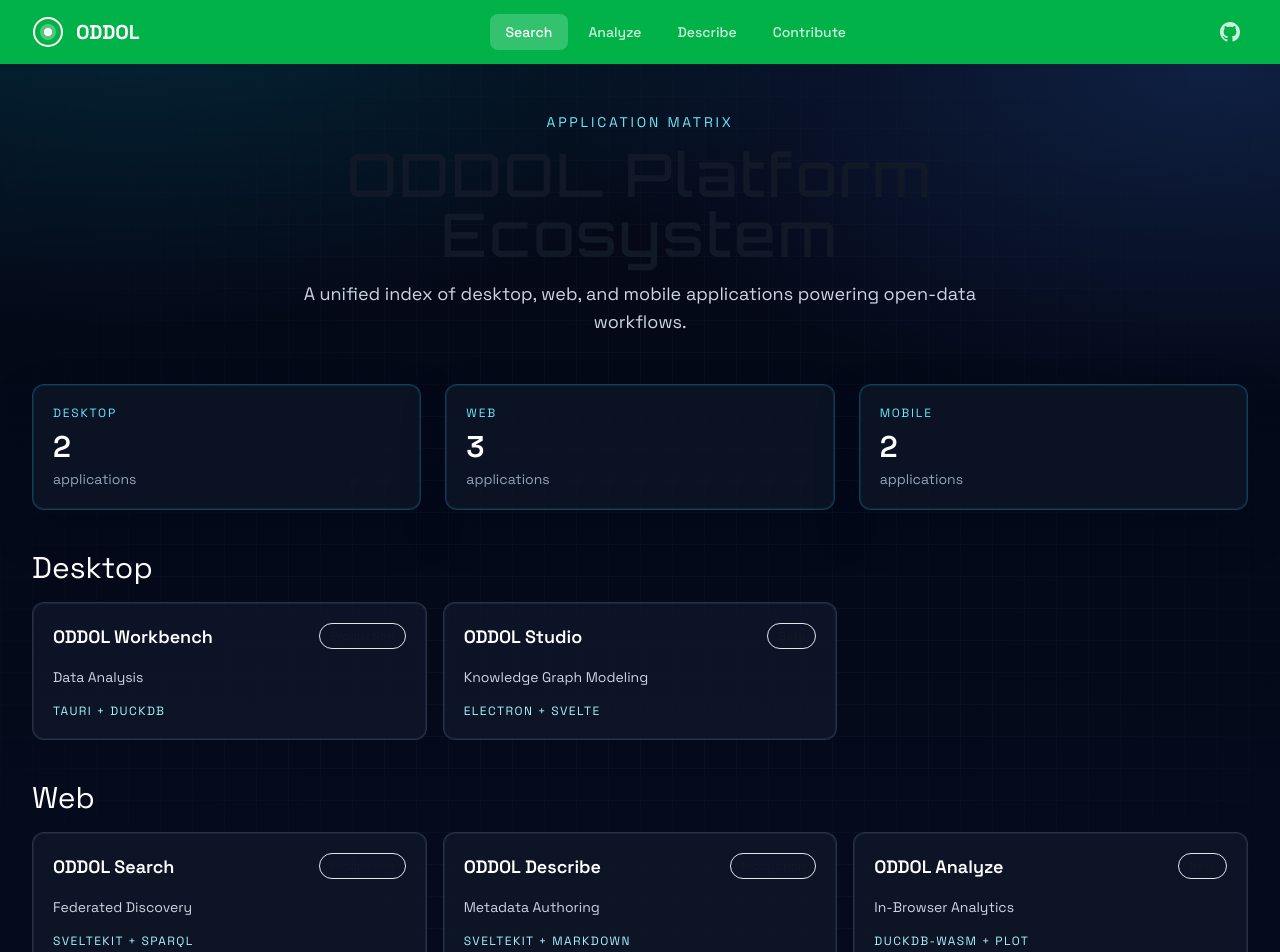
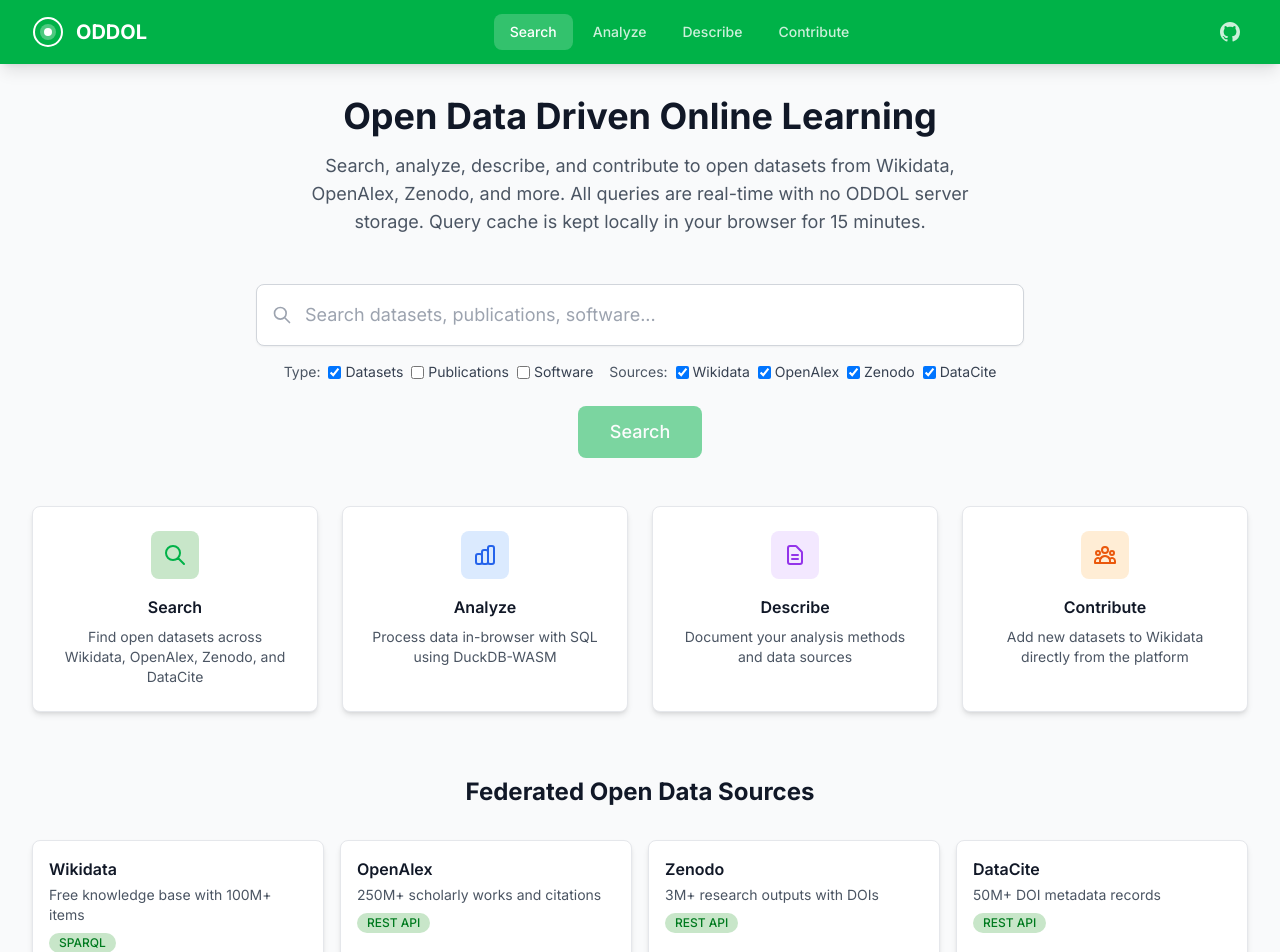
Before and after one commit to johnsamuelwrites/ODDOL, a SvelteKit app: page / in a window 1280 px wide. Shown: the top 952 px of the page. Built offline with nearby package versions, Linux system fonts and the light colour scheme.

Commit message:
Restore the interface

```diff
--- a/src/app.css
+++ b/src/app.css
@@ -1,4 +1,3 @@
-@import url('https://fonts.googleapis.com/css2?family=Orbitron:wght@500;700&family=Space+Grotesk:wght@400;500;600;700&display=swap');
 @tailwind base;
 @tailwind components;
 @tailwind utilities;
@@ -16,7 +15,6 @@
 
 	body {
 		@apply bg-gray-50 text-gray-900 antialiased;
-		font-family: 'Space Grotesk', 'Segoe UI', sans-serif;
 	}
 }
 
@@ -107,66 +105,6 @@
 	.sql-console textarea {
 		@apply bg-transparent border-none outline-none resize-none w-full;
 	}
-
-	.future-title {
-		font-family: 'Orbitron', 'Space Grotesk', sans-serif;
-		letter-spacing: 0.04em;
-		text-wrap: balance;
-	}
-
-	.future-shell {
-		position: relative;
-		background:
-			radial-gradient(80rem 40rem at 10% -10%, rgba(6, 182, 212, 0.2), transparent 60%),
-			radial-gradient(70rem 35rem at 95% 0%, rgba(59, 130, 246, 0.2), transparent 60%),
-			linear-gradient(180deg, #040816 0%, #050b1f 100%);
-		overflow: clip;
-	}
-
-	.future-noise {
-		position: absolute;
-		inset: 0;
-		background-image:
-			linear-gradient(rgba(148, 163, 184, 0.04) 1px, transparent 1px),
-			linear-gradient(90deg, rgba(148, 163, 184, 0.04) 1px, transparent 1px);
-		background-size: 32px 32px;
-		mask-image: radial-gradient(circle at center, black 35%, transparent 95%);
-		pointer-events: none;
-	}
-
-	.future-panel {
-		@apply rounded-xl border border-cyan-500/30 bg-slate-900/70 backdrop-blur-sm;
-		box-shadow: inset 0 0 0 1px rgba(103, 232, 249, 0.08), 0 20px 40px rgba(2, 8, 23, 0.35);
-	}
-
-	.future-card {
-		@apply rounded-xl border border-slate-700/70 bg-slate-900/80 transition duration-300;
-		box-shadow: inset 0 0 0 1px rgba(51, 65, 85, 0.35);
-	}
-
-	.future-card:hover {
-		transform: translateY(-2px);
-		border-color: rgba(34, 211, 238, 0.5);
-		box-shadow:
-			inset 0 0 0 1px rgba(34, 211, 238, 0.2),
-			0 10px 32px rgba(8, 47, 73, 0.5);
-	}
-
-	.status-pill {
-		@apply inline-flex items-center rounded-full border px-2.5 py-1 text-xs font-medium;
-	}
-
-	.status-production {
-		@apply border-emerald-400/40 bg-emerald-400/10 text-emerald-200;
-	}
-
-	.status-beta {
-		@apply border-amber-400/40 bg-amber-400/10 text-amber-200;
-	}
-
-	.status-planned {
-		@apply border-violet-400/40 bg-violet-400/10 text-violet-200;
-	}
 }
 
 @layer utilities {
--- a/src/routes/+layout.svelte
+++ b/src/routes/+layout.svelte
@@ -1,7 +1,6 @@
 <script lang="ts">
 	import '../app.css';
 	import { page } from '$app/stores';
-	import { base } from '$app/paths';
 
 	const navItems = [
 		{ href: '/', label: 'Search', icon: 'search' },
@@ -11,13 +10,6 @@
 	];
 
 	$: currentPath = $page.url.pathname;
-	$: normalizedPath = currentPath.startsWith(base)
-		? currentPath.slice(base.length) || '/'
-		: currentPath;
-
-	function toHref(path: string): string {
-		return path === '/' ? `${base}/` : `${base}${path}`;
-	}
 </script>
 
 <div class="min-h-screen flex flex-col">
@@ -26,7 +18,7 @@
 		<div class="max-w-7xl mx-auto px-4 sm:px-6 lg:px-8">
 			<div class="flex items-center justify-between h-16">
 				<!-- Logo -->
-				<a href={toHref('/')} class="flex items-center space-x-3">
+				<a href="/" class="flex items-center space-x-3">
 					<svg class="w-8 h-8" viewBox="0 0 32 32" fill="currentColor">
 						<circle cx="16" cy="16" r="14" fill="none" stroke="currentColor" stroke-width="2" />
 						<circle cx="16" cy="16" r="8" fill="currentColor" opacity="0.3" />
@@ -39,9 +31,9 @@
 				<nav class="hidden md:flex items-center space-x-1">
 					{#each navItems as item}
 						<a
-							href={toHref(item.href)}
+							href={item.href}
 							class="px-4 py-2 rounded-lg text-sm font-medium transition-colors
-								{normalizedPath === item.href
+								{currentPath === item.href
 								? 'bg-white/20 text-white'
 								: 'text-white/80 hover:text-white hover:bg-white/10'}"
 						>
@@ -74,9 +66,9 @@
 			<div class="flex justify-around">
 				{#each navItems as item}
 					<a
-						href={toHref(item.href)}
+						href={item.href}
 						class="flex-1 py-3 text-center text-sm font-medium transition-colors
-							{normalizedPath === item.href
+							{currentPath === item.href
 							? 'bg-white/20 text-white'
 							: 'text-white/80 hover:text-white'}"
 					>
--- a/src/routes/+page.svelte
+++ b/src/routes/+page.svelte
@@ -1,117 +1,276 @@
 <script lang="ts">
-	type Platform = 'Desktop' | 'Web' | 'Mobile';
+	import { searchStore, searchResults, isSearching, searchError } from '$lib/stores/search';
+	import type { EntityType } from '$lib/types';
+	import ResultCard from '$lib/components/search/ResultCard.svelte';
+	import SearchFilters from '$lib/components/search/SearchFilters.svelte';
 
-	type Application = {
-		name: string;
-		platform: Platform;
-		category: string;
-		stack: string;
-		status: 'Production' | 'Beta' | 'Planned';
-	};
+	let searchQuery = '';
 
-	const applications: Application[] = [
-		{
-			name: 'ODDOL Workbench',
-			platform: 'Desktop',
-			category: 'Data Analysis',
-			stack: 'Tauri + DuckDB',
-			status: 'Production'
-		},
-		{
-			name: 'ODDOL Studio',
-			platform: 'Desktop',
-			category: 'Knowledge Graph Modeling',
-			stack: 'Electron + Svelte',
-			status: 'Beta'
-		},
-		{
-			name: 'ODDOL Search',
-			platform: 'Web',
-			category: 'Federated Discovery',
-			stack: 'SvelteKit + SPARQL',
-			status: 'Production'
-		},
-		{
-			name: 'ODDOL Describe',
-			platform: 'Web',
-			category: 'Metadata Authoring',
-			stack: 'SvelteKit + Markdown',
-			status: 'Production'
-		},
-		{
-			name: 'ODDOL Analyze',
-			platform: 'Web',
-			category: 'In-Browser Analytics',
-			stack: 'DuckDB-WASM + Plot',
-			status: 'Beta'
-		},
-		{
-			name: 'ODDOL Pocket',
-			platform: 'Mobile',
-			category: 'Field Data Capture',
-			stack: 'Flutter + Offline Cache',
-			status: 'Planned'
-		},
-		{
-			name: 'ODDOL Link',
-			platform: 'Mobile',
-			category: 'Knowledge Retrieval',
-			stack: 'React Native + OpenAlex',
-			status: 'Beta'
-		}
+	const entityTypeOptions: { value: EntityType; label: string }[] = [
+		{ value: 'dataset', label: 'Datasets' },
+		{ value: 'publication', label: 'Publications' },
+		{ value: 'software', label: 'Software' }
 	];
 
-	const platformOrder: Platform[] = ['Desktop', 'Web', 'Mobile'];
+	const sourceOptions = [
+		{ value: 'wikidata', label: 'Wikidata' },
+		{ value: 'openalex', label: 'OpenAlex' },
+		{ value: 'zenodo', label: 'Zenodo' },
+		{ value: 'datacite', label: 'DataCite' }
+	];
 
-	function byPlatform(platform: Platform): Application[] {
-		return applications.filter((app) => app.platform === platform);
+	let selectedTypes: EntityType[] = ['dataset'];
+	let selectedSources: string[] = ['wikidata', 'openalex', 'zenodo', 'datacite'];
+
+	async function handleSearch() {
+		if (!searchQuery.trim()) return;
+
+		searchStore.setQuery(searchQuery);
+		searchStore.setEntityTypes(selectedTypes);
+		searchStore.setSources(selectedSources);
+		await searchStore.search();
+	}
+
+	function handleKeydown(event: KeyboardEvent) {
+		if (event.key === 'Enter') {
+			handleSearch();
+		}
 	}
 </script>
 
 <svelte:head>
-	<title>ODDOL Applications</title>
+	<title>ODDOL - Search Open Datasets</title>
 </svelte:head>
 
-<section class="future-shell">
-	<div class="future-noise"></div>
+<div class="max-w-7xl mx-auto px-4 sm:px-6 lg:px-8 py-8">
+	<!-- Hero Section -->
+	<div class="text-center mb-12">
+		<h1 class="text-4xl font-bold text-gray-900 mb-4">
+			Open Data Driven Online Learning
+		</h1>
+		<p class="text-lg text-gray-600 max-w-2xl mx-auto">
+			Search, analyze, describe, and contribute to open datasets from Wikidata, OpenAlex, Zenodo, and more.
+			All queries are real-time with no ODDOL server storage. Query cache is kept locally in your browser for 15 minutes.
+		</p>
+	</div>
 
-	<div class="max-w-7xl mx-auto px-4 sm:px-6 lg:px-8 py-12 relative z-10">
-		<div class="text-center max-w-3xl mx-auto mb-12">
-			<p class="tracking-[0.2em] uppercase text-xs sm:text-sm text-cyan-300 mb-3">Application Matrix</p>
-			<h1 class="future-title text-4xl sm:text-5xl lg:text-6xl mb-4">
-				ODDOL Platform Ecosystem
-			</h1>
-			<p class="text-slate-300 text-base sm:text-lg">
-				A unified index of desktop, web, and mobile applications powering open-data workflows.
-			</p>
+	<!-- Search Box -->
+	<div class="max-w-3xl mx-auto mb-8">
+		<div class="relative">
+			<input
+				type="text"
+				bind:value={searchQuery}
+				on:keydown={handleKeydown}
+				placeholder="Search datasets, publications, software..."
+				class="input pl-12 pr-4 py-4 text-lg"
+			/>
+			<svg
+				class="absolute left-4 top-1/2 transform -translate-y-1/2 w-5 h-5 text-gray-400"
+				fill="none"
+				stroke="currentColor"
+				viewBox="0 0 24 24"
+			>
+				<path
+					stroke-linecap="round"
+					stroke-linejoin="round"
+					stroke-width="2"
+					d="M21 21l-6-6m2-5a7 7 0 11-14 0 7 7 0 0114 0z"
+				/>
+			</svg>
 		</div>
 
-		<div class="grid gap-6 md:grid-cols-3 mb-10">
-			{#each platformOrder as platform}
-				<div class="future-panel p-5">
-					<p class="text-xs uppercase tracking-[0.15em] text-cyan-300">{platform}</p>
-					<p class="text-3xl font-semibold text-white mt-2">{byPlatform(platform).length}</p>
-					<p class="text-sm text-slate-400 mt-1">applications</p>
+		<!-- Quick Filters -->
+		<div class="flex flex-wrap items-center justify-center gap-4 mt-4">
+			<!-- Entity Types -->
+			<div class="flex items-center gap-2">
+				<span class="text-sm text-gray-600">Type:</span>
+				{#each entityTypeOptions as option}
+					<label class="inline-flex items-center">
+						<input
+							type="checkbox"
+							bind:group={selectedTypes}
+							value={option.value}
+							class="rounded border-gray-300 text-primary-600 focus:ring-primary-500"
+						/>
+						<span class="ml-1 text-sm text-gray-700">{option.label}</span>
+					</label>
+				{/each}
+			</div>
+
+			<!-- Sources -->
+			<div class="flex items-center gap-2">
+				<span class="text-sm text-gray-600">Sources:</span>
+				{#each sourceOptions as option}
+					<label class="inline-flex items-center">
+						<input
+							type="checkbox"
+							bind:group={selectedSources}
+							value={option.value}
+							class="rounded border-gray-300 text-primary-600 focus:ring-primary-500"
+						/>
+						<span class="ml-1 text-sm text-gray-700">{option.label}</span>
+					</label>
+				{/each}
+			</div>
+		</div>
+
+		<!-- Search Button -->
+		<div class="flex justify-center mt-6">
+			<button
+				on:click={handleSearch}
+				disabled={$isSearching || !searchQuery.trim()}
+				class="btn btn-primary px-8 py-3 text-lg disabled:opacity-50 disabled:cursor-not-allowed"
+			>
+				{#if $isSearching}
+					<svg class="animate-spin -ml-1 mr-2 h-5 w-5" fill="none" viewBox="0 0 24 24">
+						<circle class="opacity-25" cx="12" cy="12" r="10" stroke="currentColor" stroke-width="4" />
+						<path class="opacity-75" fill="currentColor" d="M4 12a8 8 0 018-8V0C5.373 0 0 5.373 0 12h4z" />
+					</svg>
+					Searching...
+				{:else}
+					Search
+				{/if}
+			</button>
+		</div>
+	</div>
+
+	<!-- Error Message -->
+	{#if $searchError}
+		<div class="max-w-3xl mx-auto mb-8">
+			<div class="bg-red-50 border border-red-200 rounded-lg p-4">
+				<div class="flex">
+					<svg class="w-5 h-5 text-red-400" fill="currentColor" viewBox="0 0 20 20">
+						<path fill-rule="evenodd" d="M10 18a8 8 0 100-16 8 8 0 000 16zM8.707 7.293a1 1 0 00-1.414 1.414L8.586 10l-1.293 1.293a1 1 0 101.414 1.414L10 11.414l1.293 1.293a1 1 0 001.414-1.414L11.414 10l1.293-1.293a1 1 0 00-1.414-1.414L10 8.586 8.707 7.293z" clip-rule="evenodd" />
+					</svg>
+					<p class="ml-3 text-sm text-red-700">{$searchError}</p>
 				</div>
+			</div>
+		</div>
+	{/if}
+
+	<!-- Results -->
+	{#if $searchResults.length > 0}
+		<div class="mb-4 text-sm text-gray-600">
+			Found {$searchResults.length} results
+		</div>
+
+		<div class="grid gap-4 md:grid-cols-2 lg:grid-cols-3">
+			{#each $searchResults as entity (entity.id)}
+				<ResultCard {entity} searchQuery={searchQuery} />
 			{/each}
 		</div>
 
-		{#each platformOrder as platform}
-			<div class="mb-10">
-				<h2 class="text-2xl sm:text-3xl text-white mb-4">{platform}</h2>
-				<div class="grid gap-4 sm:grid-cols-2 xl:grid-cols-3">
-					{#each byPlatform(platform) as app}
-						<article class="future-card p-5">
-							<div class="flex items-start justify-between gap-3">
-								<h3 class="text-lg text-white font-semibold">{app.name}</h3>
-								<span class="status-pill status-{app.status.toLowerCase()}">{app.status}</span>
-							</div>
-							<p class="text-slate-300 mt-4 text-sm">{app.category}</p>
-							<div class="mt-4 text-xs text-cyan-200 uppercase tracking-[0.12em]">{app.stack}</div>
-						</article>
-					{/each}
+		<!-- Load More -->
+		{#if searchStore}
+			<div class="flex justify-center mt-8">
+				<button
+					on:click={() => searchStore.loadMore()}
+					disabled={$isSearching}
+					class="btn btn-outline"
+				>
+					Load more results
+				</button>
+			</div>
+		{/if}
+	{:else if !$isSearching && $searchStore.query.trim()}
+		<div class="text-center text-gray-500 py-12">
+			<svg class="w-16 h-16 mx-auto text-gray-300 mb-4" fill="none" stroke="currentColor" viewBox="0 0 24 24">
+				<path stroke-linecap="round" stroke-linejoin="round" stroke-width="2" d="M9.172 16.172a4 4 0 015.656 0M9 10h.01M15 10h.01M21 12a9 9 0 11-18 0 9 9 0 0118 0z" />
+			</svg>
+			<p>No results found. Try different keywords or filters.</p>
+		</div>
+	{/if}
+
+	<!-- Feature Cards (when no search) -->
+	{#if !searchQuery && $searchResults.length === 0}
+		<div class="grid md:grid-cols-2 lg:grid-cols-4 gap-6 mt-12">
+			<div class="card p-6 text-center">
+				<div class="w-12 h-12 bg-primary-100 rounded-lg flex items-center justify-center mx-auto mb-4">
+					<svg class="w-6 h-6 text-primary-600" fill="none" stroke="currentColor" viewBox="0 0 24 24">
+						<path stroke-linecap="round" stroke-linejoin="round" stroke-width="2" d="M21 21l-6-6m2-5a7 7 0 11-14 0 7 7 0 0114 0z" />
+					</svg>
 				</div>
+				<h3 class="font-semibold text-gray-900 mb-2">Search</h3>
+				<p class="text-sm text-gray-600">
+					Find open datasets across Wikidata, OpenAlex, Zenodo, and DataCite
+				</p>
 			</div>
-		{/each}
-	</div>
-</section>
+
+			<div class="card p-6 text-center">
+				<div class="w-12 h-12 bg-blue-100 rounded-lg flex items-center justify-center mx-auto mb-4">
+					<svg class="w-6 h-6 text-blue-600" fill="none" stroke="currentColor" viewBox="0 0 24 24">
+						<path stroke-linecap="round" stroke-linejoin="round" stroke-width="2" d="M9 19v-6a2 2 0 00-2-2H5a2 2 0 00-2 2v6a2 2 0 002 2h2a2 2 0 002-2zm0 0V9a2 2 0 012-2h2a2 2 0 012 2v10m-6 0a2 2 0 002 2h2a2 2 0 002-2m0 0V5a2 2 0 012-2h2a2 2 0 012 2v14a2 2 0 01-2 2h-2a2 2 0 01-2-2z" />
+					</svg>
+				</div>
+				<h3 class="font-semibold text-gray-900 mb-2">Analyze</h3>
+				<p class="text-sm text-gray-600">
+					Process data in-browser with SQL using DuckDB-WASM
+				</p>
+			</div>
+
+			<div class="card p-6 text-center">
+				<div class="w-12 h-12 bg-purple-100 rounded-lg flex items-center justify-center mx-auto mb-4">
+					<svg class="w-6 h-6 text-purple-600" fill="none" stroke="currentColor" viewBox="0 0 24 24">
+						<path stroke-linecap="round" stroke-linejoin="round" stroke-width="2" d="M9 12h6m-6 4h6m2 5H7a2 2 0 01-2-2V5a2 2 0 012-2h5.586a1 1 0 01.707.293l5.414 5.414a1 1 0 01.293.707V19a2 2 0 01-2 2z" />
+					</svg>
+				</div>
+				<h3 class="font-semibold text-gray-900 mb-2">Describe</h3>
+				<p class="text-sm text-gray-600">
+					Document your analysis methods and data sources
+				</p>
+			</div>
+
+			<div class="card p-6 text-center">
+				<div class="w-12 h-12 bg-orange-100 rounded-lg flex items-center justify-center mx-auto mb-4">
+					<svg class="w-6 h-6 text-orange-600" fill="none" stroke="currentColor" viewBox="0 0 24 24">
+						<path stroke-linecap="round" stroke-linejoin="round" stroke-width="2" d="M17 20h5v-2a3 3 0 00-5.356-1.857M17 20H7m10 0v-2c0-.656-.126-1.283-.356-1.857M7 20H2v-2a3 3 0 015.356-1.857M7 20v-2c0-.656.126-1.283.356-1.857m0 0a5.002 5.002 0 019.288 0M15 7a3 3 0 11-6 0 3 3 0 016 0zm6 3a2 2 0 11-4 0 2 2 0 014 0zM7 10a2 2 0 11-4 0 2 2 0 014 0z" />
+					</svg>
+				</div>
+				<h3 class="font-semibold text-gray-900 mb-2">Contribute</h3>
+				<p class="text-sm text-gray-600">
+					Add new datasets to Wikidata directly from the platform
+				</p>
+			</div>
+		</div>
+
+		<!-- Data Sources Info -->
+		<div class="mt-16">
+			<h2 class="text-2xl font-bold text-gray-900 text-center mb-8">
+				Federated Open Data Sources
+			</h2>
+			<div class="grid md:grid-cols-2 lg:grid-cols-4 gap-4">
+				<a href="https://www.wikidata.org" target="_blank" rel="noopener" class="card card-hover p-4">
+					<h3 class="font-semibold text-gray-900">Wikidata</h3>
+					<p class="text-sm text-gray-600 mt-1">
+						Free knowledge base with 100M+ items
+					</p>
+					<span class="badge badge-primary mt-2">SPARQL</span>
+				</a>
+
+				<a href="https://openalex.org" target="_blank" rel="noopener" class="card card-hover p-4">
+					<h3 class="font-semibold text-gray-900">OpenAlex</h3>
+					<p class="text-sm text-gray-600 mt-1">
+						250M+ scholarly works and citations
+					</p>
+					<span class="badge badge-primary mt-2">REST API</span>
+				</a>
+
+				<a href="https://zenodo.org" target="_blank" rel="noopener" class="card card-hover p-4">
+					<h3 class="font-semibold text-gray-900">Zenodo</h3>
+					<p class="text-sm text-gray-600 mt-1">
+						3M+ research outputs with DOIs
+					</p>
+					<span class="badge badge-primary mt-2">REST API</span>
+				</a>
+
+				<a href="https://datacite.org" target="_blank" rel="noopener" class="card card-hover p-4">
+					<h3 class="font-semibold text-gray-900">DataCite</h3>
+					<p class="text-sm text-gray-600 mt-1">
+						50M+ DOI metadata records
+					</p>
+					<span class="badge badge-primary mt-2">REST API</span>
+				</a>
+			</div>
+		</div>
+	{/if}
+</div>
```
